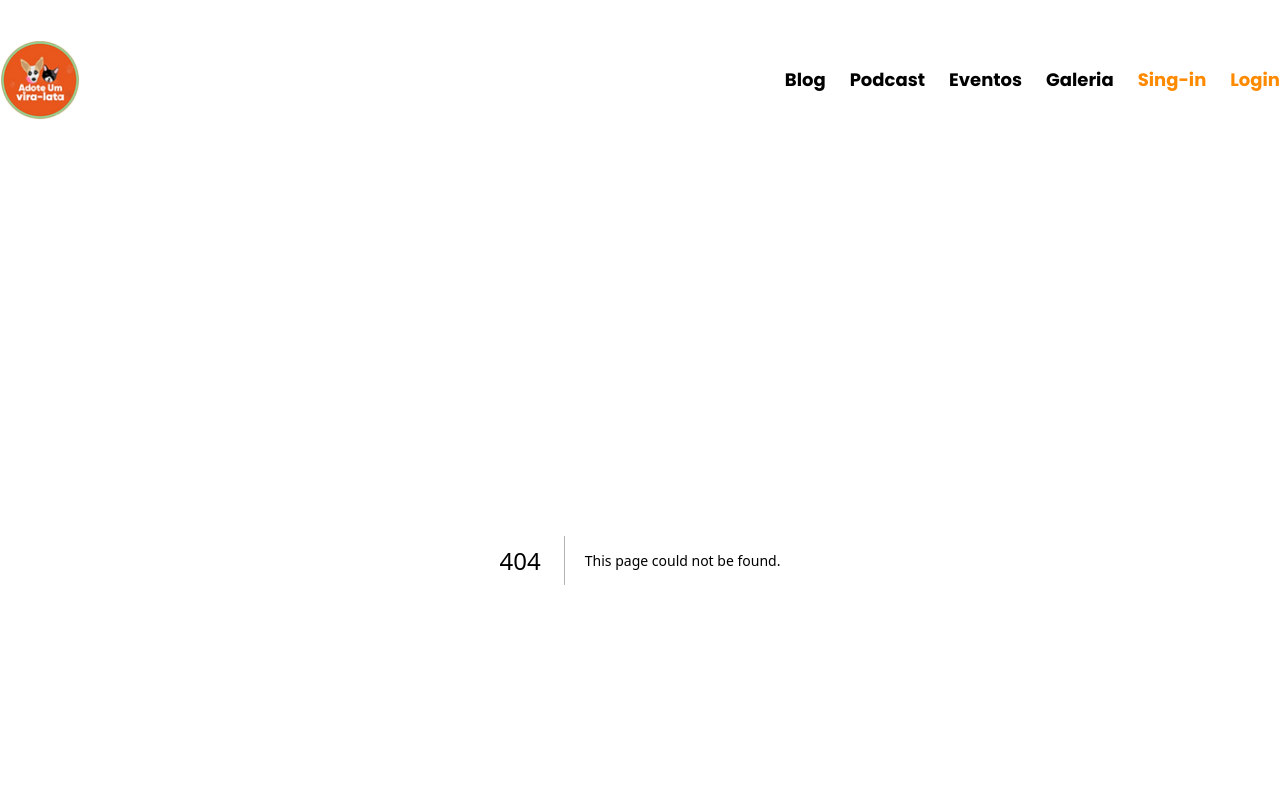
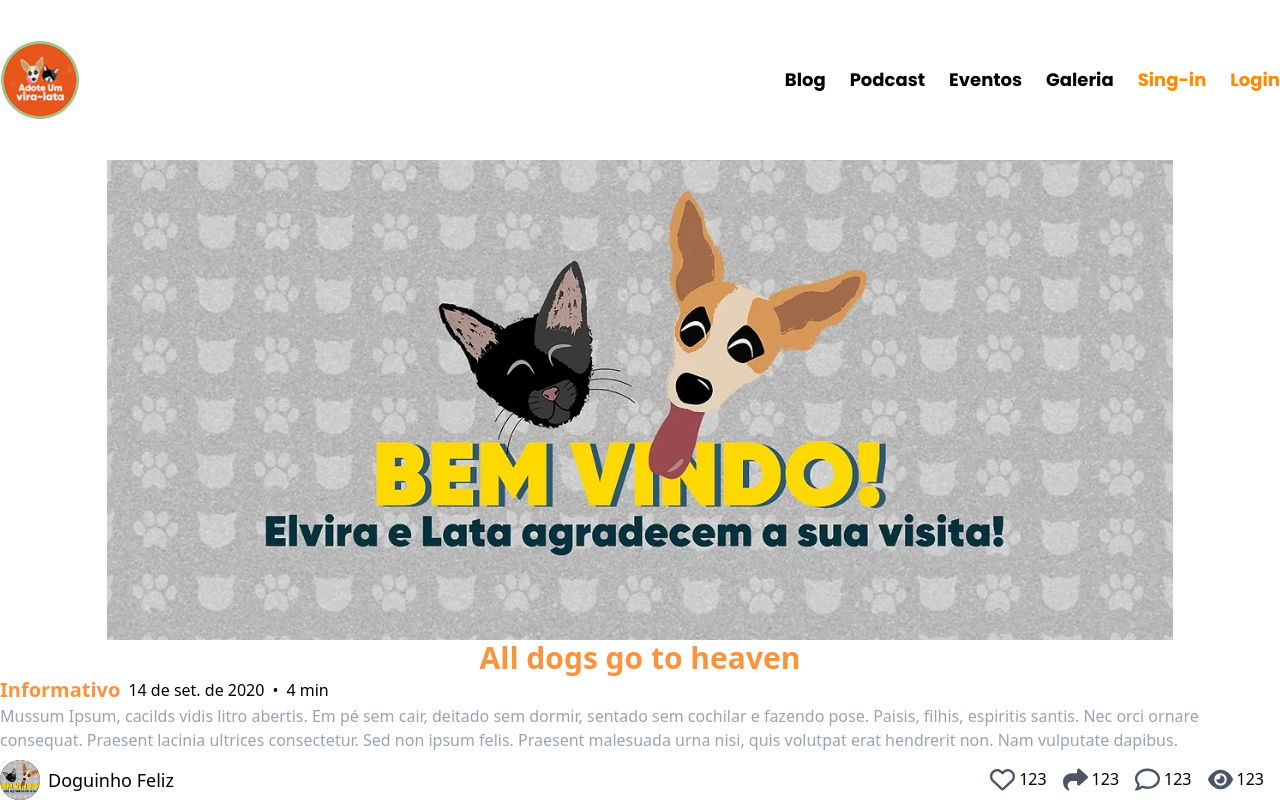
Before and after one commit to CaioRdSilva/Adote-um-Vira-Lata, a Next.js app: page /blog/1 in a window 1280 px wide. Before the commit this address had no page. Shown: the top 802 px of the page. Built offline with nearby package versions, Linux system fonts and the light colour scheme.

Commit message:
version 3.5

```diff
--- /dev/null
+++ b/app/blog/[id]/page.jsx
@@ -0,0 +1,23 @@
+import Head from 'next/head'
+import Image from 'next/image'
+
+import Cabecalho from '../../../components/Cabecalho'
+
+export default function postBlogPage({ params }){
+    console.log(params);
+    return(
+        <div>
+            <Head>
+                <meta charSet='utf-8'/>
+                <meta name='robots' content='index, follow'/>
+                <meta name='viewport' content='inittial-scale=1.0, width=device-width'/>
+                <title>{params.id}</title>
+            </Head>
+            <div>
+
+                <Cabecalho />
+            </div>
+            <h1 className='text-9xl'>{params.id}</h1>
+        </div>
+    )
+}
--- a/components/Cabecalho.jsx
+++ b/components/Cabecalho.jsx
@@ -1,21 +1,120 @@
-
+import Image from 'next/image';
 
 const Cabecalho = () => (
 
-    <div className='w-6/12'>
+    <div className='justify-center center'>
+        <BannerCabecalho />
+
+        <InfoCabecalho />
+
+    </div>
+)
+
+const BannerCabecalho = () => (
+
+    <div className='relative w-5/6 mx-auto aspect-wall'>
+                    <Image
+                        className='object-cover object-center'
+                        fill={true}
+                        alt='banner'
+                        src='/images/banner.webp'
+                    />
+    </div>
+)
+
+const InfoCabecalho = () => (
+    <div className='w-full mx-auto md:lg:xl:2xl:w-6/12'>
             <h1 className='text-3xl font-bold text-center text-orange-400 start'>
                 All dogs go to heaven
             </h1>
+            <TipoDataTempoCabecalho />
+            <DescCabecalho />
+            <div className='flex justify-between'>
+                <AutorCabecalho />
+                <InteracoesCabecalho />
+            </div>
+
+
+    </div>
+)
+
+const TipoDataTempoCabecalho = () => (
     <div className='flex my-auto '>
-            <h1 className="text-xl font-bold text-orange-400">Informativo</h1>
+        <h1 className="mr-2 text-xl font-bold text-orange-400">Informativo</h1>
         <div className='flex my-auto'>
             <h2 className='my-auto text-md'>14 de set. de 2020</h2>
             <h1 className='mx-2 my-auto'>•</h1>
             <h2 className='my-auto text-ms'>4 min</h2>
         </div>
     </div>
+)
 
+const DescCabecalho = () => (
+    <div className='pt-0 pb-2'>
+        <p className='text-gray-400'>
+            Mussum Ipsum, cacilds vidis litro abertis. Em pé sem cair, deitado sem dormir, sentado sem cochilar e fazendo pose. Paisis, filhis, espiritis santis. Nec orci ornare consequat. Praesent lacinia ultrices consectetur. Sed non ipsum felis. Praesent malesuada urna nisi, quis volutpat erat hendrerit non. Nam vulputate dapibus.
+        </p>
+    </div>
+)
+const AutorCabecalho = () => (
+    <div className='flex my-0'>
+        <div className='relative w-10 h-10 mr-2 bg-black rounded-full'>
+            <Image
+                className='object-cover object-center rounded-full'
+                fill={true}
+                alt='autor'
+                src='/images/banner.webp'
+                />
+        </div>
+        <h1 className='my-auto text-lg'>Doguinho Feliz</h1>
     </div>
 )
 
+const InteracoesCabecalho = () => (
+    <div className='flex my-auto'>
+
+        <div className='flex mr-4'>
+
+            <div id ='Heart' className='inline-flex mr-1 text-center'>
+                <svg className='fill-gray-600 w-[25px]' xmlns="http://www.w3.org/2000/svg" viewBox="0 0 512 512">
+                <path d="M225.8 468.2l-2.5-2.3L48.1 303.2C17.4 274.7 0 234.7 0 192.8v-3.3c0-70.4 50-130.8 119.2-144C158.6 37.9 198.9 47 231 69.6c9 6.4 17.4 13.8 25 22.3c4.2-4.8 8.7-9.2 13.5-13.3c3.7-3.2 7.5-6.2 11.5-9c0 0 0 0 0 0C313.1 47 353.4 37.9 392.8 45.4C462 58.6 512 119.1 512 189.5v3.3c0 41.9-17.4 81.9-48.1 110.4L288.7 465.9l-2.5 2.3c-8.2 7.6-19 11.9-30.2 11.9s-22-4.2-30.2-11.9zM239.1 145c-.4-.3-.7-.7-1-1.1l-17.8-20c0 0-.1-.1-.1-.1c0 0 0 0 0 0c-23.1-25.9-58-37.7-92-31.2C81.6 101.5 48 142.1 48 189.5v3.3c0 28.5 11.9 55.8 32.8 75.2L256 430.7 431.2 268c20.9-19.4 32.8-46.7 32.8-75.2v-3.3c0-47.3-33.6-88-80.1-96.9c-34-6.5-69 5.4-92 31.2c0 0 0 0-.1 .1s0 0-.1 .1l-17.8 20c-.3 .4-.7 .7-1 1.1c-4.5 4.5-10.6 7-16.9 7s-12.4-2.5-16.9-7z"/>
+                </svg>
+            </div>
+            <h2 id='Likes Quantidade'>123</h2>
+
+        </div>
+
+        <div className='flex mr-4'>
+
+            <div id='Share' className='inline-flex mr-1 text-center'>
+                <svg className='fill-gray-600 w-[25px]' xmlns="http://www.w3.org/2000/svg" viewBox="0 0 512 512">
+                <path d="M307 34.8c-11.5 5.1-19 16.6-19 29.2v64H176C78.8 128 0 206.8 0 304C0 417.3 81.5 467.9 100.2 478.1c2.5 1.4 5.3 1.9 8.1 1.9c10.9 0 19.7-8.9 19.7-19.7c0-7.5-4.3-14.4-9.8-19.5C108.8 431.9 96 414.4 96 384c0-53 43-96 96-96h96v64c0 12.6 7.4 24.1 19 29.2s25 3 34.4-5.4l160-144c6.7-6.1 10.6-14.7 10.6-23.8s-3.8-17.7-10.6-23.8l-160-144c-9.4-8.5-22.9-10.6-34.4-5.4z"/>
+                </svg>
+            </div>
+            <h3 id='Share Quantidade'>123</h3>
+
+        </div>
+
+        <div className='flex mr-4'>
+
+            <div id='Comment' className='inline-flex mr-1 text-center'>
+                <svg className='fill-gray-600 w-[25px]' xmlns="http://www.w3.org/2000/svg" viewBox="0 0 512 512">
+                <path d="M123.6 391.3c12.9-9.4 29.6-11.8 44.6-6.4c26.5 9.6 56.2 15.1 87.8 15.1c124.7 0 208-80.5 208-160s-83.3-160-208-160S48 160.5 48 240c0 32 12.4 62.8 35.7 89.2c8.6 9.7 12.8 22.5 11.8 35.5c-1.4 18.1-5.7 34.7-11.3 49.4c17-7.9 31.1-16.7 39.4-22.7zM21.2 431.9c1.8-2.7 3.5-5.4 5.1-8.1c10-16.6 19.5-38.4 21.4-62.9C17.7 326.8 0 285.1 0 240C0 125.1 114.6 32 256 32s256 93.1 256 208s-114.6 208-256 208c-37.1 0-72.3-6.4-104.1-17.9c-11.9 8.7-31.3 20.6-54.3 30.6c-15.1 6.6-32.3 12.6-50.1 16.1c-.8 .2-1.6 .3-2.4 .5c-4.4 .8-8.7 1.5-13.2 1.9c-.2 0-.5 .1-.7 .1c-5.1 .5-10.2 .8-15.3 .8c-6.5 0-12.3-3.9-14.8-9.9c-2.5-6-1.1-12.8 3.4-17.4c4.1-4.2 7.8-8.7 11.3-13.5c1.7-2.3 3.3-4.6 4.8-6.9c.1-.2 .2-.3 .3-.5z"/>
+                </svg>
+            </div>
+            <h1 id='Comment Quantidade'>123</h1>
+
+        </div>
+
+        <div className='flex mr-4'>
+            <div id='View' className='inline-flex mr-1 text-center'>
+                <svg className='fill-gray-600 w-[25px]' xmlns="http://www.w3.org/2000/svg" viewBox="0 0 576 512">
+                <path d="M288 32c-80.8 0-145.5 36.8-192.6 80.6C48.6 156 17.3 208 2.5 243.7c-3.3 7.9-3.3 16.7 0 24.6C17.3 304 48.6 356 95.4 399.4C142.5 443.2 207.2 480 288 480s145.5-36.8 192.6-80.6c46.8-43.5 78.1-95.4 93-131.1c3.3-7.9 3.3-16.7 0-24.6c-14.9-35.7-46.2-87.7-93-131.1C433.5 68.8 368.8 32 288 32zM144 256a144 144 0 1 1 288 0 144 144 0 1 1 -288 0zm144-64c0 35.3-28.7 64-64 64c-7.1 0-13.9-1.2-20.3-3.3c-5.5-1.8-11.9 1.6-11.7 7.4c.3 6.9 1.3 13.8 3.2 20.7c13.7 51.2 66.4 81.6 117.6 67.9s81.6-66.4 67.9-117.6c-11.1-41.5-47.8-69.4-88.6-71.1c-5.8-.2-9.2 6.1-7.4 11.7c2.1 6.4 3.3 13.2 3.3 20.3z"/>
+                </svg>
+            </div>
+            <h1 id='View Quantidade'>123</h1>
+
+        </div>
+    </div>
+)
 export default Cabecalho;
--- a/components/Evento.jsx
+++ b/components/Evento.jsx
@@ -56,13 +56,13 @@ const InteracoesEvento = () => (
             <h3 className='mx-2 text-xl'>123</h3>
         </div>
 
-        <div className='inline-flex text-center'>
+        <div id ='Heart' className='inline-flex text-center'>
         <svg className='fill-[#E84A43] w-[25px]' xmlns="http://www.w3.org/2000/svg" viewBox="0 0 512 512">
             <path d="M225.8 468.2l-2.5-2.3L48.1 303.2C17.4 274.7 0 234.7 0 192.8v-3.3c0-70.4 50-130.8 119.2-144C158.6 37.9 198.9 47 231 69.6c9 6.4 17.4 13.8 25 22.3c4.2-4.8 8.7-9.2 13.5-13.3c3.7-3.2 7.5-6.2 11.5-9c0 0 0 0 0 0C313.1 47 353.4 37.9 392.8 45.4C462 58.6 512 119.1 512 189.5v3.3c0 41.9-17.4 81.9-48.1 110.4L288.7 465.9l-2.5 2.3c-8.2 7.6-19 11.9-30.2 11.9s-22-4.2-30.2-11.9zM239.1 145c-.4-.3-.7-.7-1-1.1l-17.8-20c0 0-.1-.1-.1-.1c0 0 0 0 0 0c-23.1-25.9-58-37.7-92-31.2C81.6 101.5 48 142.1 48 189.5v3.3c0 28.5 11.9 55.8 32.8 75.2L256 430.7 431.2 268c20.9-19.4 32.8-46.7 32.8-75.2v-3.3c0-47.3-33.6-88-80.1-96.9c-34-6.5-69 5.4-92 31.2c0 0 0 0-.1 .1s0 0-.1 .1l-17.8 20c-.3 .4-.7 .7-1 1.1c-4.5 4.5-10.6 7-16.9 7s-12.4-2.5-16.9-7z"/>
         </svg>
             <h3 className='mx-2 text-xl'>123</h3>
         </div>
-        <div className='inline-flex text-center'>
+        <div id='Share' className='inline-flex text-center'>
             <svg className='fill-[#1e1e1e] w-[25px]' xmlns="http://www.w3.org/2000/svg" viewBox="0 0 512 512">
                 <path d="M307 34.8c-11.5 5.1-19 16.6-19 29.2v64H176C78.8 128 0 206.8 0 304C0 417.3 81.5 467.9 100.2 478.1c2.5 1.4 5.3 1.9 8.1 1.9c10.9 0 19.7-8.9 19.7-19.7c0-7.5-4.3-14.4-9.8-19.5C108.8 431.9 96 414.4 96 384c0-53 43-96 96-96h96v64c0 12.6 7.4 24.1 19 29.2s25 3 34.4-5.4l160-144c6.7-6.1 10.6-14.7 10.6-23.8s-3.8-17.7-10.6-23.8l-160-144c-9.4-8.5-22.9-10.6-34.4-5.4z"/>
             </svg>
@@ -76,7 +76,7 @@ const InteracoesEvento = () => (
 const TitulotipoEvento = () => (
     <div className='inline-flex'>
         <div className='inline-flex w-full align-middle'>
-            <h1 id='titulo' className='text-xl font-bold pr-10'>All dogs go to heaven</h1>
+            <h1 id='titulo' className='pr-10 text-xl font-bold'>All dogs go to heaven</h1>
             <h1 id='evento' className='ml-[10px] align-bottom text-xl text-[#FF8A00] mx-0 my-auto pl-20'>Adoção</h1>
         </div>
     </div>
```
Lines whose indentation alone changed are shown as unchanged.
